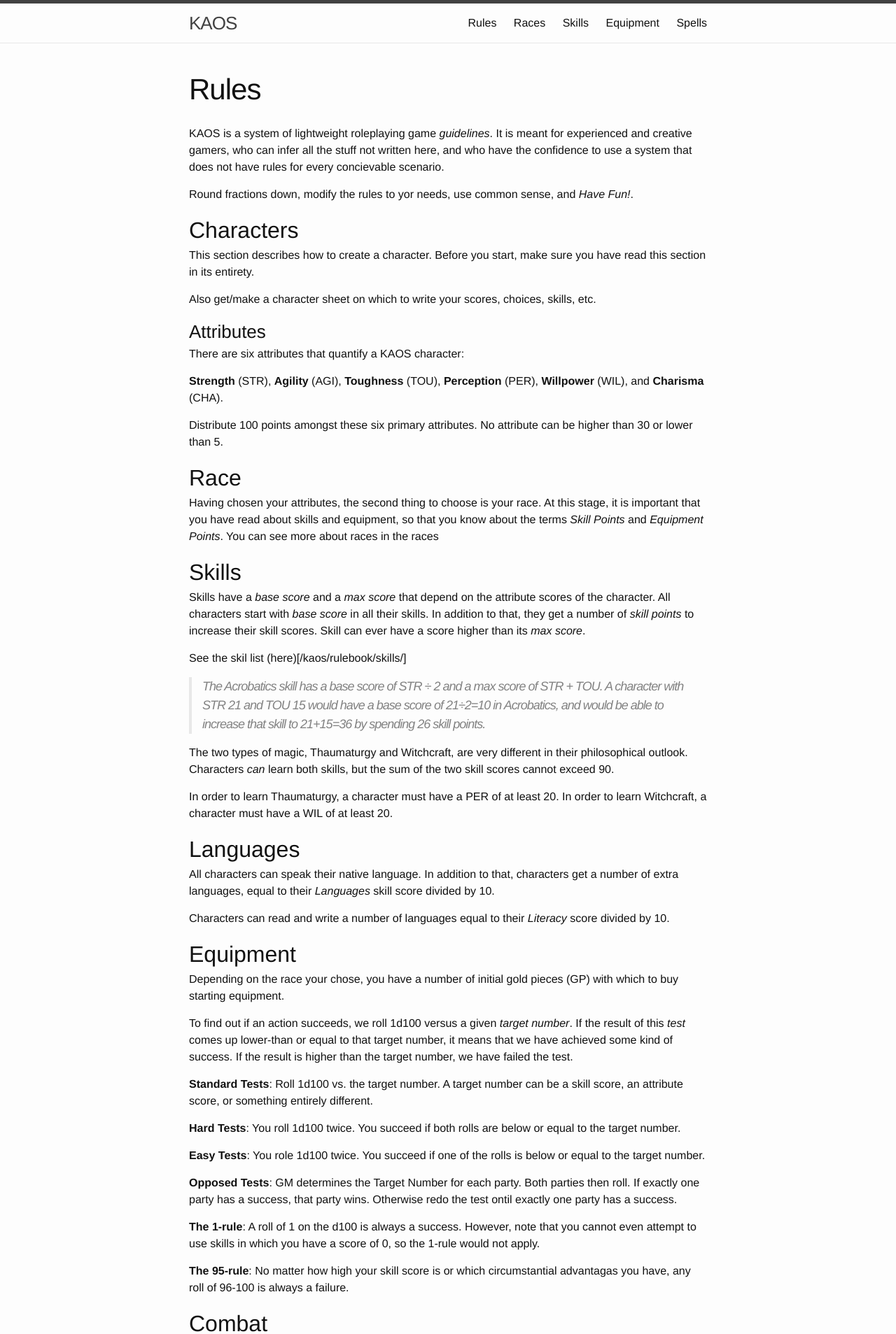
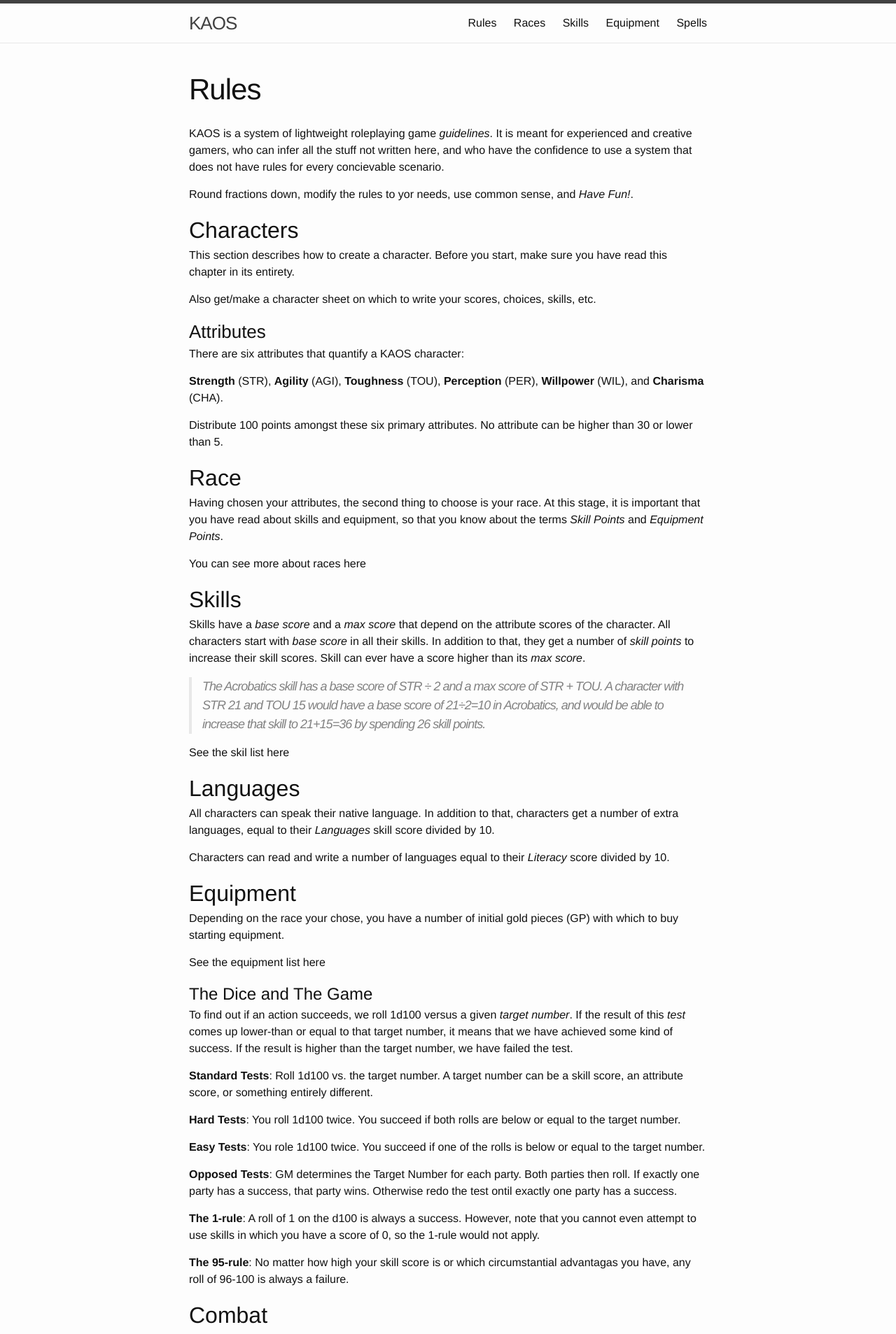
Before and after one commit to moccalotto/kaos, a Jekyll site: the page built from _rulebook/main.md, in a window 1280 px wide. Shown: the top 1907 px of the page at 70% size. Built offline with Jekyll 4.4.1, drawn with Linux system fonts in a browser that asks for light colours; some of the changed text lies outside the part shown.

Commit message:
Progressify

```diff
--- a/_rulebook/main.md
+++ b/_rulebook/main.md
@@ -17,7 +17,7 @@
 
 ## Characters
 This section describes how to create a character.
-Before you start, make sure you have read this section
+Before you start, make sure you have read this chapter
 in its entirety.
 
 Also get/make a character sheet on which to write your scores, choices,
@@ -40,7 +40,9 @@
 Having chosen your attributes, the second thing to choose is your race.
 At this stage, it is important that you have read about skills and equipment,
 so that you know about the terms *Skill Points* and *Equipment Points*.
-You can see more about races in the races
+
+{:.noprint}
+You can see more about races [here]({{ '/rulebook/races/' | prepend: site.baseurl }})
 
 ## Skills
 Skills have a *base score* and a *max score* that depend on the attribute scores of the character.
@@ -49,17 +51,12 @@
 their skill scores.
 Skill can ever have a score higher than its *max score*.
 
-See the skil list (here)[{{ '/rulebook/skills/' | prepend: site.baseurl }}]
-
 > The *Acrobatics* skill has a base score of STR ÷ 2 and a max score of STR + TOU.
 > A character with STR 21 and TOU 15 would have a base score of 21÷2=10 in *Acrobatics*,
 > and would be able to increase that skill to 21+15=36 by spending 26 skill points.
 
-The two types of magic, Thaumaturgy and Witchcraft, are very different in their philosophical outlook.
-Characters *can* learn both skills, but the sum of the two skill scores cannot exceed 90.
-
-In order to learn Thaumaturgy, a character must have a PER of at least 20.
-In order to learn Witchcraft, a character must have a WIL of at least 20.
+{:.noprint}
+See the skil list [here]({{ '/rulebook/skills/' | prepend: site.baseurl }})
 
 ## Languages
 All characters can speak their native language.
@@ -72,6 +69,11 @@
 ## Equipment
 Depending on the race your chose, you have a number of initial
 gold pieces (GP) with which to buy starting equipment.
+
+{:.noprint}
+See the equipment list [here]({{ '/rulebook/equipment/' | prepend: site.baseurl }})
+
+# The Dice and The Game
 
 To find out if an action succeeds, we roll 1d100 versus a given *target number*.
 If the result of this *test* comes up lower-than or equal to that target number,
@@ -243,3 +247,6 @@
 
 Unless otherwise specified, spells affect a single target (the subject)
 within 10 squares that is visible to the caster.
+
+{:.noprint}
+See the spell list [here]({{ '/rulebook/spells/' | prepend: site.baseurl }}).
--- a/_sass/_print.scss
+++ b/_sass/_print.scss
@@ -13,4 +13,8 @@
     header, footer {
         display: none;
     }
+
+    .noprint {
+        display:none;
+    }
 }
```
Also changed, not shown: other parts of _rulebook/main.md (+2 -0 lines).
